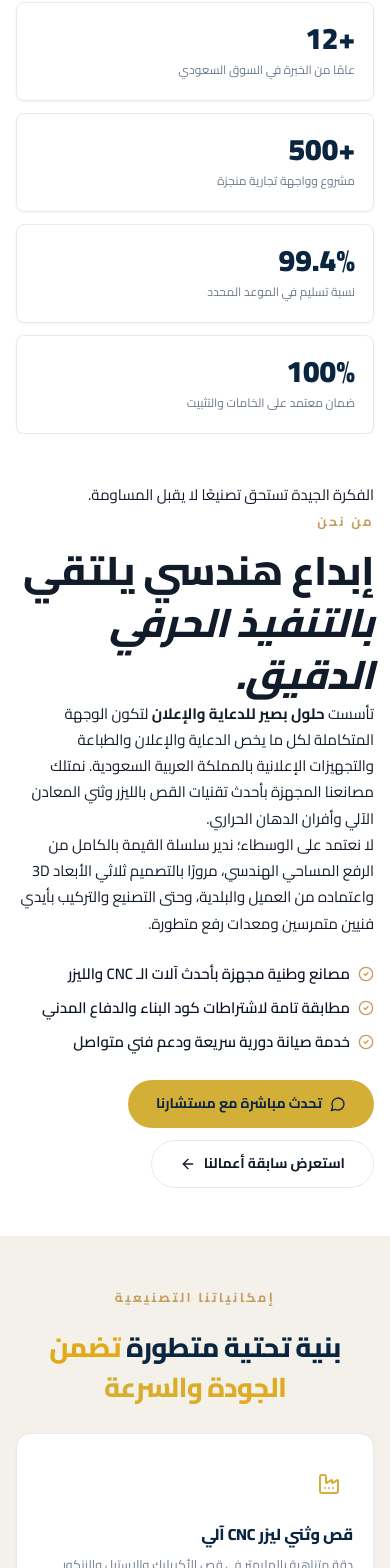
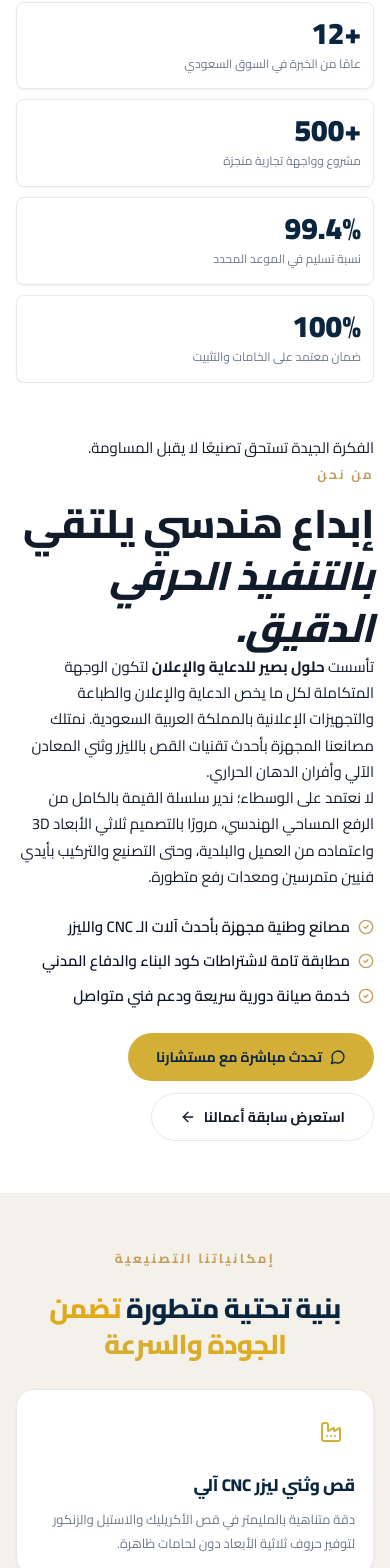
Before and after one commit to yunis-alafeef/halol_basrya, a Next.js app: page /about in a window 390 px wide. Shown: the part 362-1930 px from the top of the page. Built offline with nearby package versions, Linux system fonts and the light colour scheme; no server answers; grey boxes are pictures that could not be loaded.

Commit message:
Polish mobile cards footer links and admin default login

```diff
--- a/app/api/auth/login/route.ts
+++ b/app/api/auth/login/route.ts
@@ -9,6 +9,12 @@ const credentials = z.object({ username: z.string().trim().min(1).max(80), passw
 export async function POST(request: NextRequest) {
  const ip = (request.headers.get("x-forwarded-for") || "unknown").split(",")[0].trim(); const now = Date.now(); const entry = attempts.get(ip); if (entry && entry.resetAt > now && entry.count >= 8) return NextResponse.json({ error: "محاولات كثيرة. حاول بعد قليل." }, { status: 429 }); if (!entry || entry.resetAt <= now) attempts.set(ip, { count: 1, resetAt: now + 15 * 60 * 1000 }); else entry.count++;
  let input; try { input = credentials.parse(await request.json()); } catch { return NextResponse.json({ error: "اسم المستخدم أو كلمة المرور غير صحيحة." }, { status: 400 }); }
- const user = await db.user.findUnique({ where: { username: input.username } }); const valid = user ? await bcrypt.compare(input.password, user.passwordHash) : false; if (!user || !valid || !["admin", "editor"].includes(user.role)) return NextResponse.json({ error: "اسم المستخدم أو كلمة المرور غير صحيحة." }, { status: 401 });
+ let user = await db.user.findUnique({ where: { username: input.username } });
+ // Temporary initial access: create the documented admin account on first use when it is absent.
+ if (!user && input.username === "admin" && input.password === "AdminPassword123!" && process.env.ADMIN_DEFAULT_LOGIN_ENABLED !== "false") {
+  user = await db.user.create({ data: { username: "admin", name: "مدير الموقع", passwordHash: await bcrypt.hash("AdminPassword123!", 12), role: "admin" } });
+ }
+ const valid = user ? await bcrypt.compare(input.password, user.passwordHash) : false;
+ if (!user || !valid || !["admin", "editor"].includes(user.role)) return NextResponse.json({ error: "اسم المستخدم أو كلمة المرور غير صحيحة." }, { status: 401 });
  attempts.delete(ip); const token = await createSession(user.id); const response = NextResponse.json({ user: { name: user.name, username: user.username, role: user.role } }); response.cookies.set(COOKIE_NAME, token, { httpOnly: true, secure: process.env.NODE_ENV === "production", sameSite: "strict", maxAge: 8 * 60 * 60, path: "/" }); return response;
 }
--- a/app/globals.css
+++ b/app/globals.css
@@ -2704,7 +2704,8 @@ button, a {
 
 /* Final mobile layout pass: keep every section readable at phone widths. */
 @media (max-width: 768px) {
-  html, body { max-width: 100%; overflow-x: hidden; }
+ html, body { max-width: 100%; overflow-x: hidden; }
+
   .container { width: calc(100% - 32px); max-width: none; }
   .top-announcement-bar, .top-contact-strip { overflow: hidden; }
   .announcement-inner, .contact-strip-inner { min-width: 0; }
@@ -3381,3 +3382,36 @@ p { margin: 0; }
     scroll-behavior: auto !important;
   }
 }
+
+@media (max-width: 768px) {
+  .section { padding: 52px 0; }
+  .section-heading { gap: 12px; margin-bottom: 26px; }
+  .section-heading h2, .centered-heading h2 { font-size: clamp(24px, 7vw, 32px); line-height: 1.35; }
+  .section-heading > p { font-size: 13px; line-height: 1.85; }
+  .service-card-expanded, .value-card, .cap-card { min-width: 0; padding: 18px; border-radius: 18px; }
+  .service-card-expanded h2, .value-card h3, .cap-card h3 { font-size: 17px; line-height: 1.55; overflow-wrap: anywhere; }
+  .service-card-expanded p, .value-card p, .cap-card p { font-size: 13px; line-height: 1.9; overflow-wrap: anywhere; }
+  .service-card-footer { align-items: stretch; flex-direction: column; gap: 12px; }
+  .service-card-footer .text-link, .service-card-footer .button { width: 100%; justify-content: center; }
+  .values-grid, .capabilities-grid { grid-template-columns: 1fr; gap: 14px; }
+  .value-card, .cap-card { text-align: right; }
+  .about-stats-grid { gap: 10px; }
+  .about-stat-card { padding: 15px 12px; min-width: 0; }
+  .about-stat-card span { font-size: 12px; line-height: 1.65; }
+  .footer-grid-luxury { grid-template-columns: 1fr; gap: 28px; }
+  .footer-col { min-width: 0; }
+  .footer-links-list { display: grid; grid-template-columns: 1fr 1fr; gap: 8px; }
+  .footer-links-list li { min-width: 0; }
+  .footer-links-list a { display: flex; align-items: center; min-height: 42px; padding: 8px 10px; border: 1px solid rgba(255,255,255,.09); border-radius: 10px; font-size: 12px; line-height: 1.5; overflow-wrap: anywhere; }
+  .footer-heading { margin-bottom: 12px; font-size: 14px; }
+  .footer-contact-line { min-width: 0; align-items: flex-start; }
+  .footer-contact-line span { overflow-wrap: anywhere; line-height: 1.7; }
+  .footer-bottom-luxury { flex-direction: column; gap: 12px; text-align: center; }
+  .footer-bottom-links { flex-wrap: wrap; justify-content: center; }
+}
+
+@media (max-width: 380px) {
+  .footer-links-list { grid-template-columns: 1fr; }
+  .container { width: calc(100% - 24px); }
+  .service-card-expanded, .value-card, .cap-card { padding: 15px; }
+}
--- a/components/footer.tsx
+++ b/components/footer.tsx
@@ -1,5 +1,5 @@
 import Link from "next/link";
-import { Phone, Mail, MapPin, Clock, MessageCircle } from "lucide-react";
+import { Phone, Mail, MapPin, Clock, MessageCircle, Instagram, Linkedin, Music2 } from "lucide-react";
 import { Logo } from "@/components/logo";
 import type { SiteSettings } from "@/lib/settings";
 
@@ -38,17 +38,17 @@ export function Footer({ settings }: { settings: SiteSettings }) {
             )}
             {settings.socialInstagram && (
               <a href={settings.socialInstagram} target="_blank" rel="noopener noreferrer" aria-label="انستغرام">
-                <span>📸</span>
+                <Instagram size={16} aria-hidden="true" />
               </a>
             )}
             {settings.socialTiktok && (
               <a href={settings.socialTiktok} target="_blank" rel="noopener noreferrer" aria-label="تيك توك">
-                <span>🎵</span>
+                <Music2 size={16} aria-hidden="true" />
               </a>
             )}
             {settings.socialLinkedin && (
               <a href={settings.socialLinkedin} target="_blank" rel="noopener noreferrer" aria-label="لينكد إن">
-                <span>in</span>
+                <Linkedin size={16} aria-hidden="true" />
               </a>
             )}
           </div>
```
